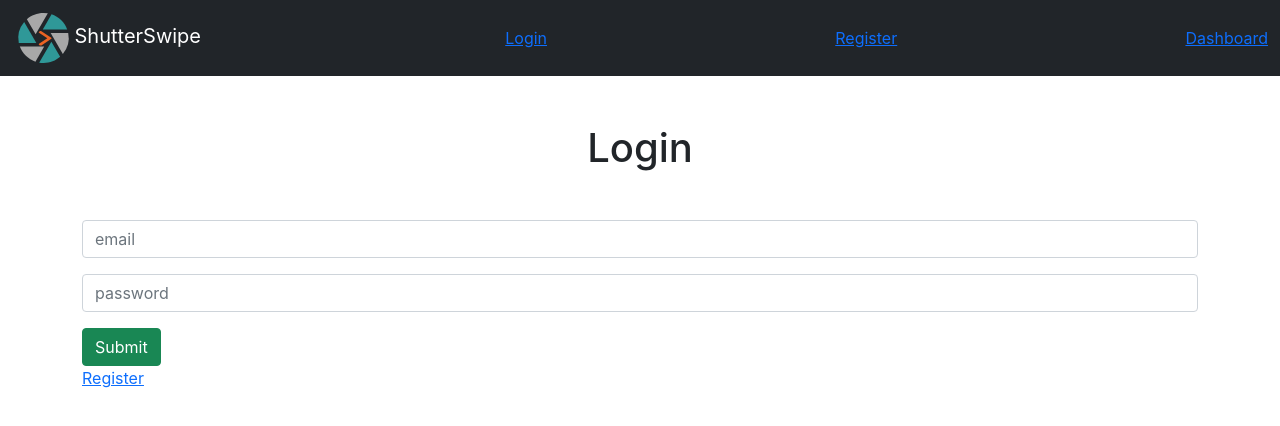
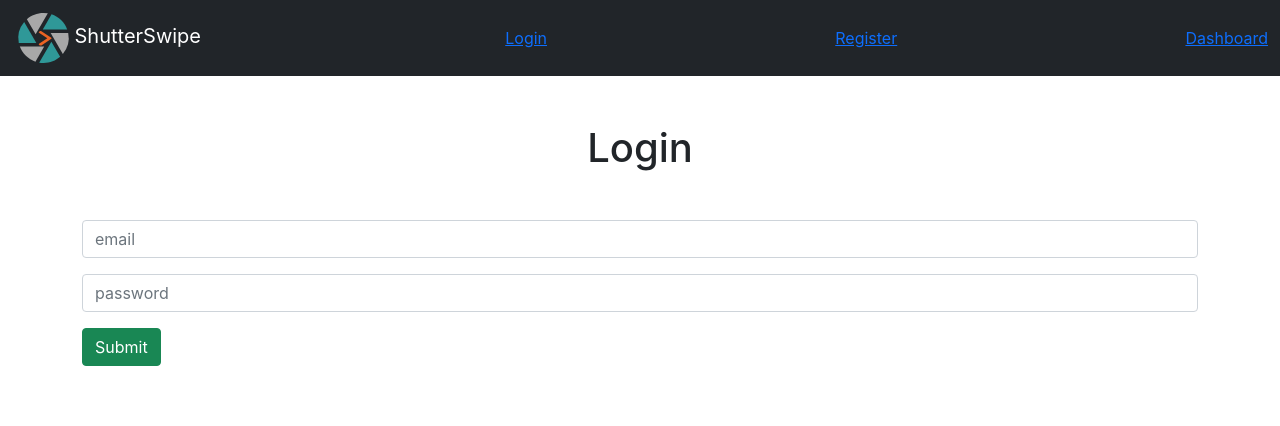
Before and after one commit to ErnestCYW/ShutterSwipe, a React (Create React App) app in the folder client/: page /login in a window 1280 px wide. Shown: the top 426 px of the page. Built offline with nearby package versions, Linux system fonts and the light colour scheme; no server answers.

Commit message:
Remove link to form

```diff
--- a/client/src/components/Login.js
+++ b/client/src/components/Login.js
@@ -63,7 +63,6 @@ const Login = ({ setAuth }) => {
         />
         <button className="btn btn-success btn-block">Submit</button>
       </form>
-      <Link to="/register">Register</Link>
     </Fragment>
   );
 };
--- a/client/src/components/Register.js
+++ b/client/src/components/Register.js
@@ -74,7 +74,6 @@ const Register = ({ setAuth }) => {
         />
         <button className="btn btn-success btn-block">Submit</button>
       </form>
-      <Link to="/login">Login</Link>
     </Fragment>
   );
 };
```
